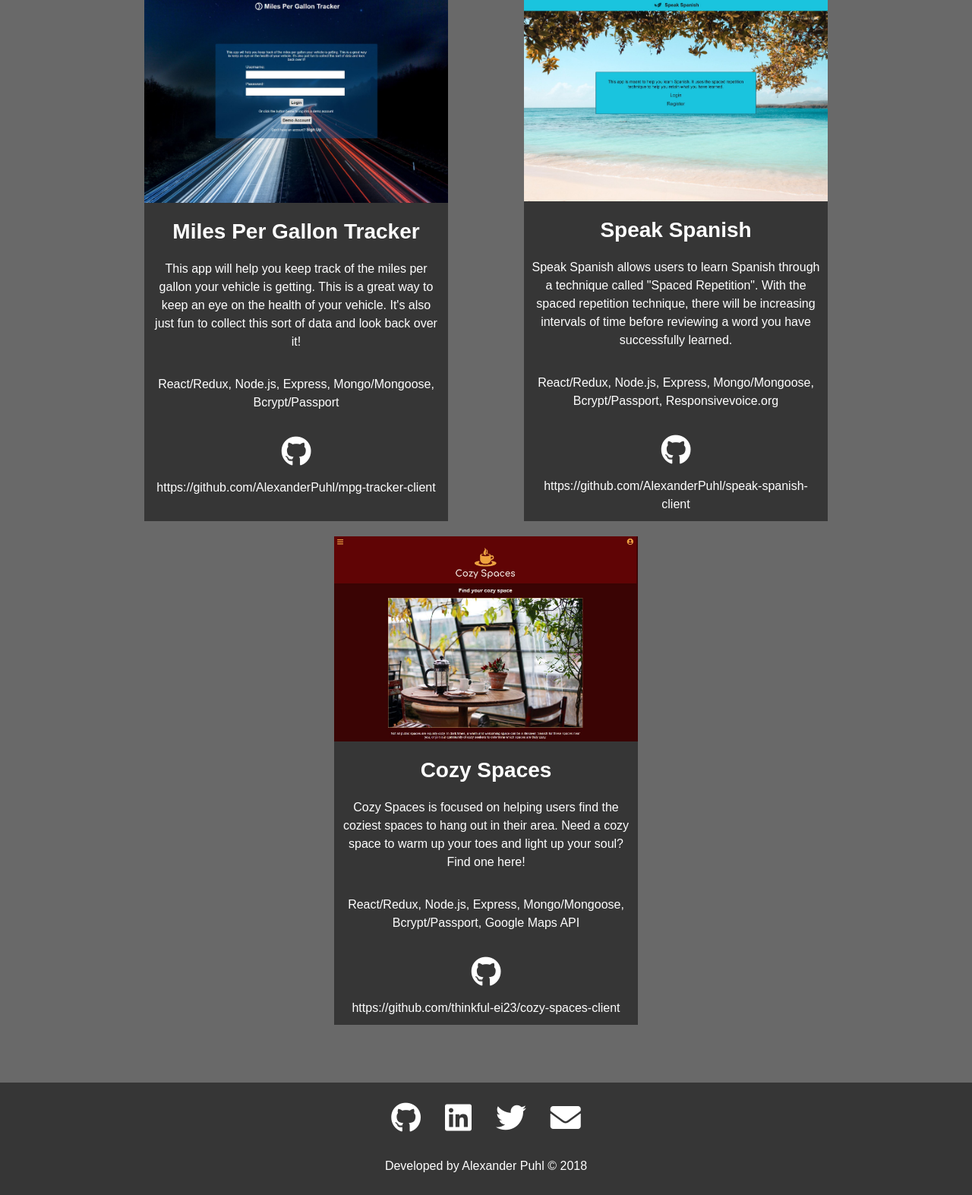
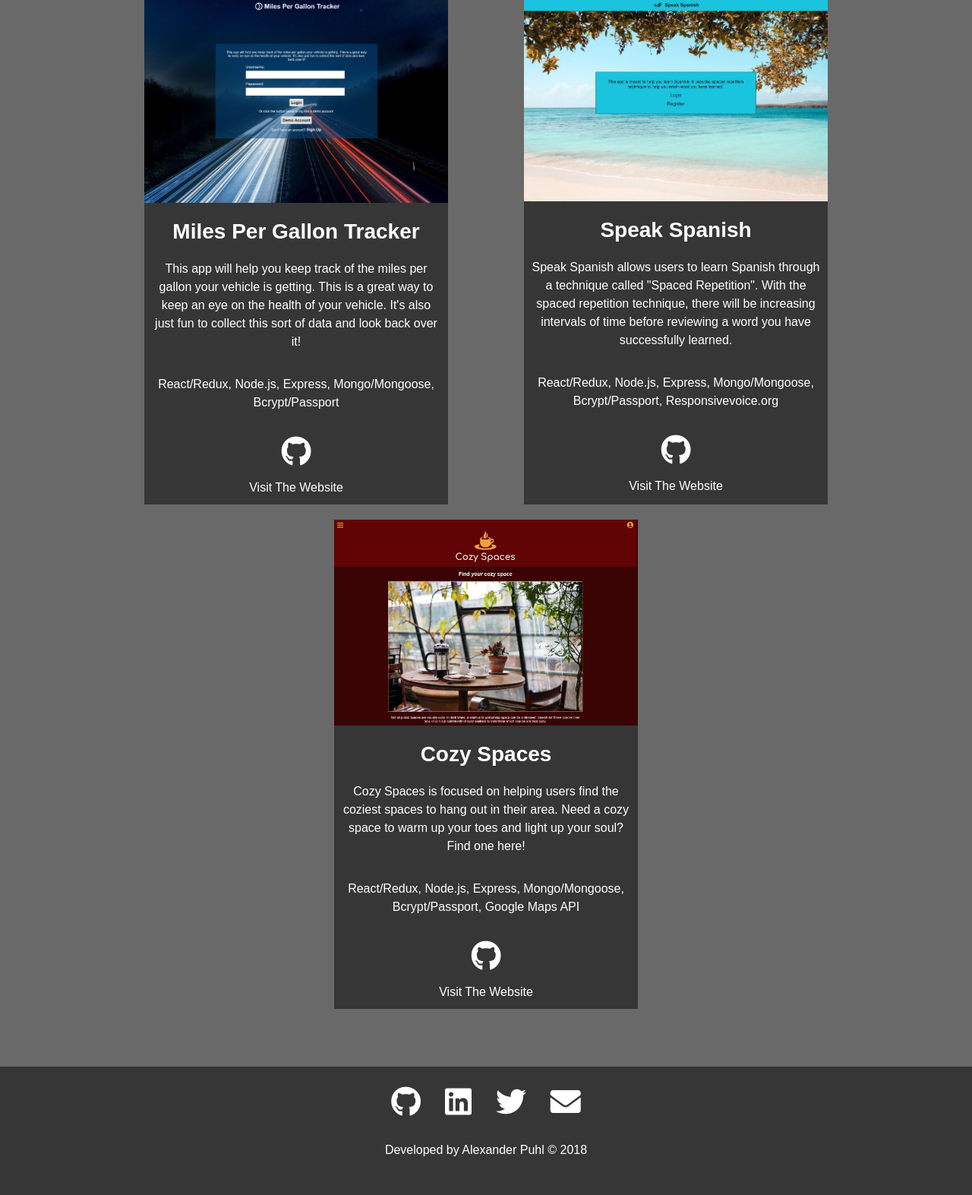
Before and after one commit to AlexanderPuhl/old_portfolio, a PHP site: page /index.html in a window 1280 px wide. Shown: the part 1983-3556 px from the top of the page at 76% size. After the commit the page ends 3505 px from the top, so only its background shows below. Run offline with PHP 8.4, Linux system fonts and the light colour scheme; some libraries are stand-ins or nearby versions.

Commit message:
removed github link and replaced it with the project site link

```diff
--- a/index.html
+++ b/index.html
@@ -220,11 +220,11 @@
                 <i class="fab fa-github"></i>
               </a>
               <a
-                class="githubLink lightText"
-                href="https://github.com/AlexanderPuhl/mpg-tracker-client"
+                class="projectLink lightText"
+                href="https://mpg-tracker-client.herokuapp.com/"
                 target="_blank"
               >
-                https://github.com/AlexanderPuhl/mpg-tracker-client
+                Visit The Website
               </a>
             </div>
           </li>
@@ -256,12 +256,12 @@
                 <i class="fab fa-github"></i>
               </a>
               <a
-                class="githubLink  lightText"
-                href="https://github.com/AlexanderPuhl/speak-spanish-client"
+                class="projectLink  lightText"
+                href="https://speak-spanish-client.herokuapp.com/"
                 target="_blank"
               >
-                https://github.com/AlexanderPuhl/speak-spanish-client
-              </a>
+              Visit The Website
+            </a>
             </div>
           </li>
           <li class="project-card">
@@ -291,12 +291,12 @@
                 <i class="fab fa-github"></i>
               </a>
               <a
-                class="githubLink lightText"
-                href="https://github.com/thinkful-ei23/cozy-spaces-client"
+                class="projectLink lightText"
+                href="https://cozy-spaces-client.herokuapp.com/"
                 target="_blank"
               >
-                https://github.com/thinkful-ei23/cozy-spaces-client
-              </a>
+              Visit The Website
+            </a>
             </div>
           </li>
         </ul>
--- a/styles/index.css
+++ b/styles/index.css
@@ -281,7 +281,7 @@ a.img:hover {
 .project-card-info h3 {
   margin: 0;
 }
-.project-card-info .githubLink:hover {
+.project-card-info .projectLink:hover {
   color: var(--tealText);
 }
 
```
